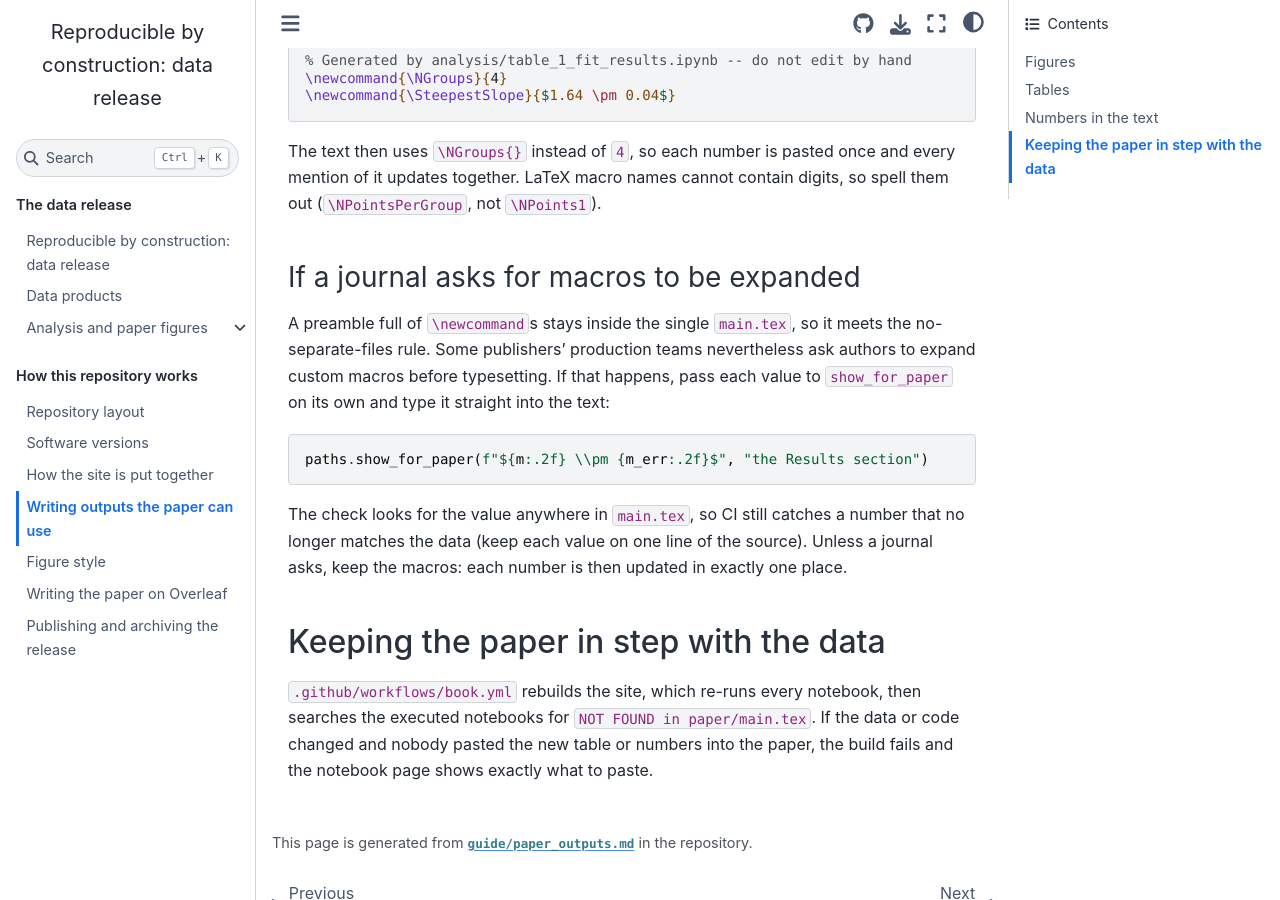
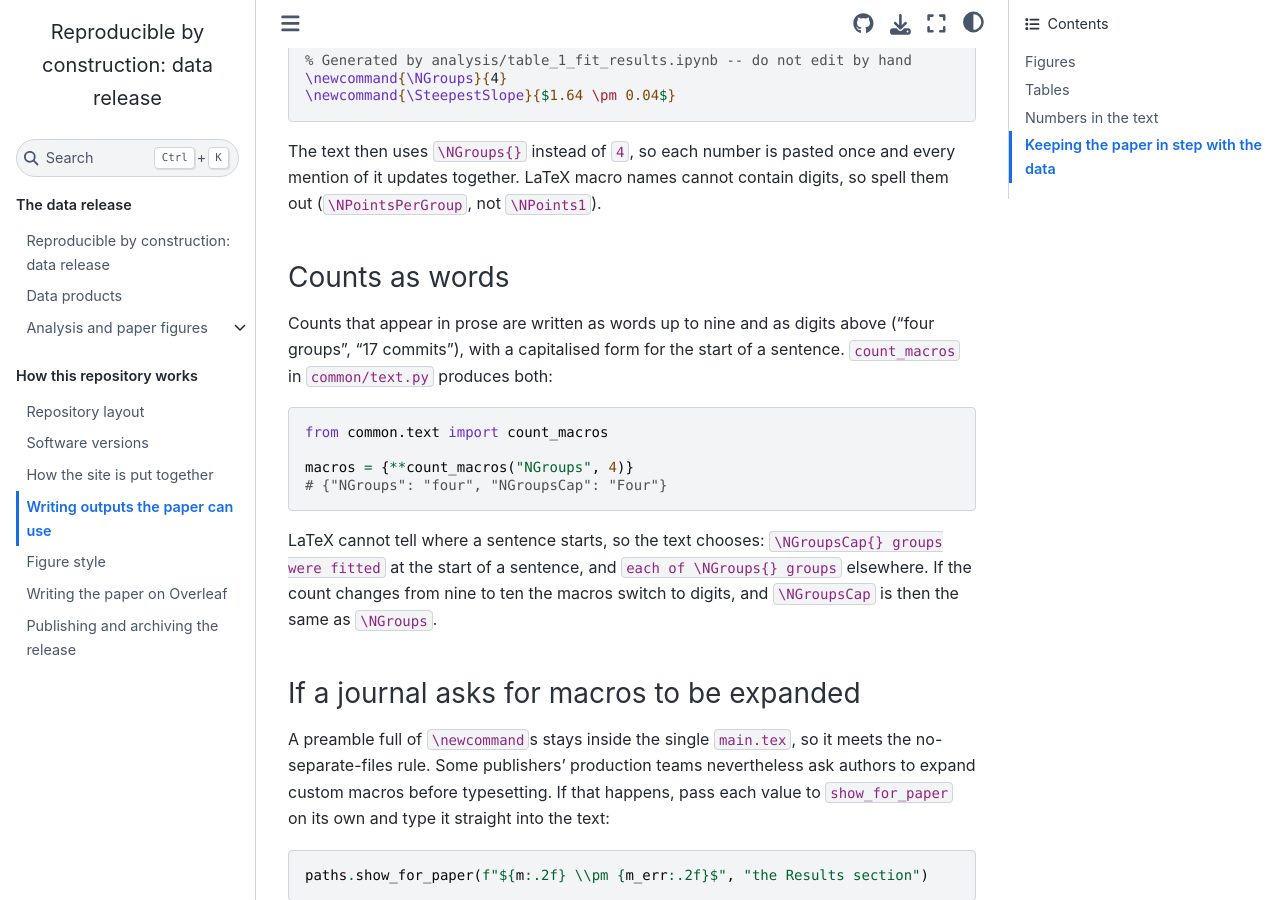
Before and after one commit to icg-gravwaves/paper-release-template, a Jupyter Book: the page built from guide/paper_outputs.md, in a window 1280 px wide and 900 px high, scrolled down 1422 px. Built offline with Jupyter Book 1.0.4 settings and Sphinx 7.4.7 and the Sphinx Book theme 1.1.4, drawn with Linux system fonts in a browser that asks for light colours; pages that are not in the unit, such as notebooks, are missing from menus.

Commit message:
Write counts in the paper's text as words
common/text.py adds count_macros, which gives each count a word form up
to nine ("three") and digits above, plus a capitalised macro for the
start of a sentence (\NAnalysisNotebooksCap). Both notebooks use it, the
paper uses the capitalised form where a count starts a sentence, and
guide/paper_outputs.md explains it.

Co-Authored-By: Claude Opus 5.5 <noreply@anthropic.com>

````diff
--- a/guide/paper_outputs.md
+++ b/guide/paper_outputs.md
@@ -73,6 +73,25 @@ once and every mention of it updates together. LaTeX macro names cannot
 contain digits, so spell them out (`\NPointsPerGroup`, not
 `\NPoints1`).
 
+### Counts as words
+
+Counts that appear in prose are written as words up to nine and as digits
+above ("four groups", "17 commits"), with a capitalised form for the start
+of a sentence. `count_macros` in `common/text.py` produces both:
+
+```python
+from common.text import count_macros
+
+macros = {**count_macros("NGroups", 4)}
+# {"NGroups": "four", "NGroupsCap": "Four"}
+```
+
+LaTeX cannot tell where a sentence starts, so the text chooses:
+`\NGroupsCap{} groups were fitted` at the start of a sentence, and
+`each of \NGroups{} groups` elsewhere. If the count changes from nine to
+ten the macros switch to digits, and `\NGroupsCap` is then the same as
+`\NGroups`.
+
 ### If a journal asks for macros to be expanded
 
 A preamble full of `\newcommand`s stays inside the single `main.tex`, so it
````
Also changed, not shown: guide/repo_layout.md (+2 -1 lines), 7 other files.
